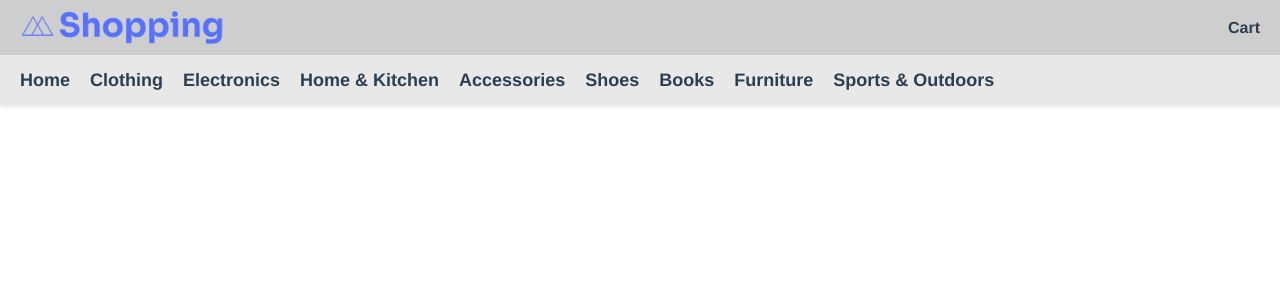
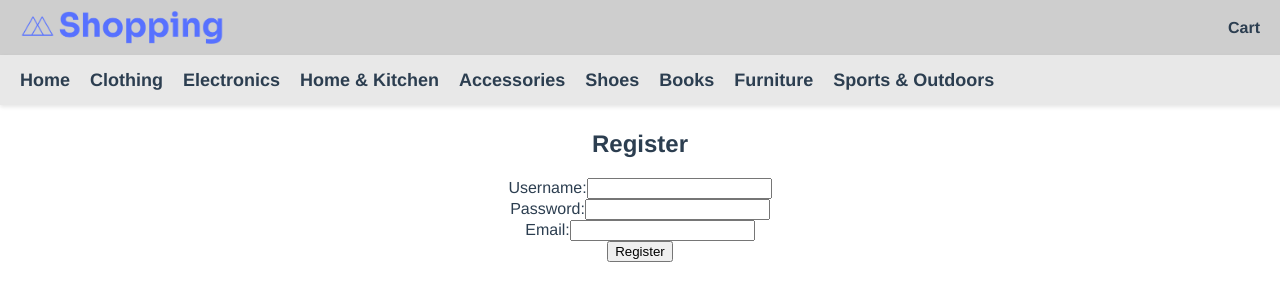
Before and after one commit to wulukewu/shopping-site, a Vue app: page /register in a window 1280 px wide. Shown: the top 300 px of the page. Built offline with nearby package versions, Linux system fonts and the light colour scheme; no server answers.

Commit message:
feat: auth with login and register

```diff
--- a/package.json
+++ b/package.json
@@ -9,6 +9,7 @@
   },
   "dependencies": {
     "@fortawesome/fontawesome-free": "^6.7.2",
+    "axios": "^1.7.9",
     "core-js": "^3.8.3",
     "vue": "^3.2.13",
     "vue-router": "^4.5.0"
--- a/src/App.vue
+++ b/src/App.vue
@@ -13,6 +13,7 @@
 
 <script>
 import NavbarList from './components/navbar/NavbarList.vue';
+import axios from 'axios';
 
 export default {
   components: {
@@ -36,7 +37,25 @@ export default {
     };
   },
   methods: {
+    async fetchProducts() {
+      try {
+        const token = localStorage.getItem('token');
+        const response = await axios.get('/products', {
+          headers: {
+            Authorization: `Bearer ${token}`, // Include the JWT
+          },
+        });
+        this.products = response.data;
+      } catch (error) {
+        console.error('Error fetching products', error);
+      }
+    },
     addToCart(productId, quantity) {
+      if (!localStorage.getItem('token')) {
+        alert('Please log in to add items to your cart.');
+        this.$router.push('/login'); // Redirect to login
+        return;
+      }
       const product = this.products.find((product) => product.id === productId);
       if (product) {
         const cartItem = this.cart.find((item) => item.id === productId);
@@ -76,6 +95,7 @@ export default {
       .catch((error) => {
         console.error('Error fetching products:', error);
       });
+    this.fetchProducts();
   },
 };
 </script>
--- /dev/null
+++ b/src/components/auth/LoginView.vue
@@ -0,0 +1,55 @@
+<template>
+  <div>
+    <h2>Login</h2>
+    <form @submit.prevent="login">
+      <div>
+        <label for="username">Username:</label>
+        <input type="text" id="username" v-model="username" required />
+      </div>
+      <div>
+        <label for="password">Password:</label>
+        <input type="password" id="password" v-model="password" required />
+      </div>
+      <button type="submit">Login</button>
+      <p v-if="error" class="error">{{ error }}</p>
+    </form>
+  </div>
+</template>
+
+<script>
+import axios from 'axios';
+
+export default {
+  data() {
+    return {
+      username: '',
+      password: '',
+      error: null,
+    };
+  },
+  methods: {
+    async login() {
+      try {
+        const response = await axios.post('http://localhost:3000/login', {
+          username: this.username,
+          password: this.password,
+        });
+
+        // Store the token in localStorage or a Vuex store
+        localStorage.setItem('token', response.data.token);
+        console.log('Login successful. Token:', response.data.token);
+        this.$router.push('/'); // Redirect to home page after successful login
+      } catch (error) {
+        this.error = error.response?.data?.message || 'Login failed';
+        console.error('Login error:', error);
+      }
+    },
+  },
+};
+</script>
+
+<style scoped>
+.error {
+  color: red;
+}
+</style>
--- /dev/null
+++ b/src/components/auth/RegisterView.vue
@@ -0,0 +1,58 @@
+<template>
+  <div>
+    <h2>Register</h2>
+    <form @submit.prevent="register">
+      <div>
+        <label for="username">Username:</label>
+        <input type="text" id="username" v-model="username" required />
+      </div>
+      <div>
+        <label for="password">Password:</label>
+        <input type="password" id="password" v-model="password" required />
+      </div>
+      <div>
+        <label for="email">Email:</label>
+        <input type="email" id="email" v-model="email" required />
+      </div>
+      <button type="submit">Register</button>
+      <p v-if="error" class="error">{{ error }}</p>
+    </form>
+  </div>
+</template>
+
+<script>
+import axios from 'axios';
+
+export default {
+  data() {
+    return {
+      username: '',
+      password: '',
+      email: '',
+      error: null,
+    };
+  },
+  methods: {
+    async register() {
+      try {
+        const response = await axios.post('http://localhost:3000/register', {
+          username: this.username,
+          password: this.password,
+          email: this.email,
+        });
+        console.log(response.data); // Log the response from the server
+        this.$router.push('/login'); // Redirect to login page after successful registration
+      } catch (error) {
+        this.error = error.response?.data?.message || 'Registration failed';
+        console.error('Registration error:', error);
+      }
+    },
+  },
+};
+</script>
+
+<style scoped>
+.error {
+  color: red;
+}
+</style>
--- a/src/router/index.js
+++ b/src/router/index.js
@@ -2,6 +2,8 @@ import { createRouter, createWebHistory } from 'vue-router';
 import ProductsList from '../components/products/ProductsList.vue';
 import ProductView from '../components/products/ProductView.vue';
 import CartView from '../components/cart/CartView.vue';
+import LoginView from '../components/auth/LoginView.vue';
+import RegisterView from '../components/auth/RegisterView.vue';
 
 const routes = [
   {
@@ -26,6 +28,16 @@ const routes = [
     name: 'Cart',
     component: CartView,
   },
+  {
+    path: '/login',
+    name: 'LoginView',
+    component: LoginView,
+  },
+  {
+    path: '/register',
+    name: 'RegisterView',
+    component: RegisterView,
+  },
 ];
 
 const router = createRouter({
```
Also changed, not shown: 1 other file (tests, documents, lock files or other folders).
